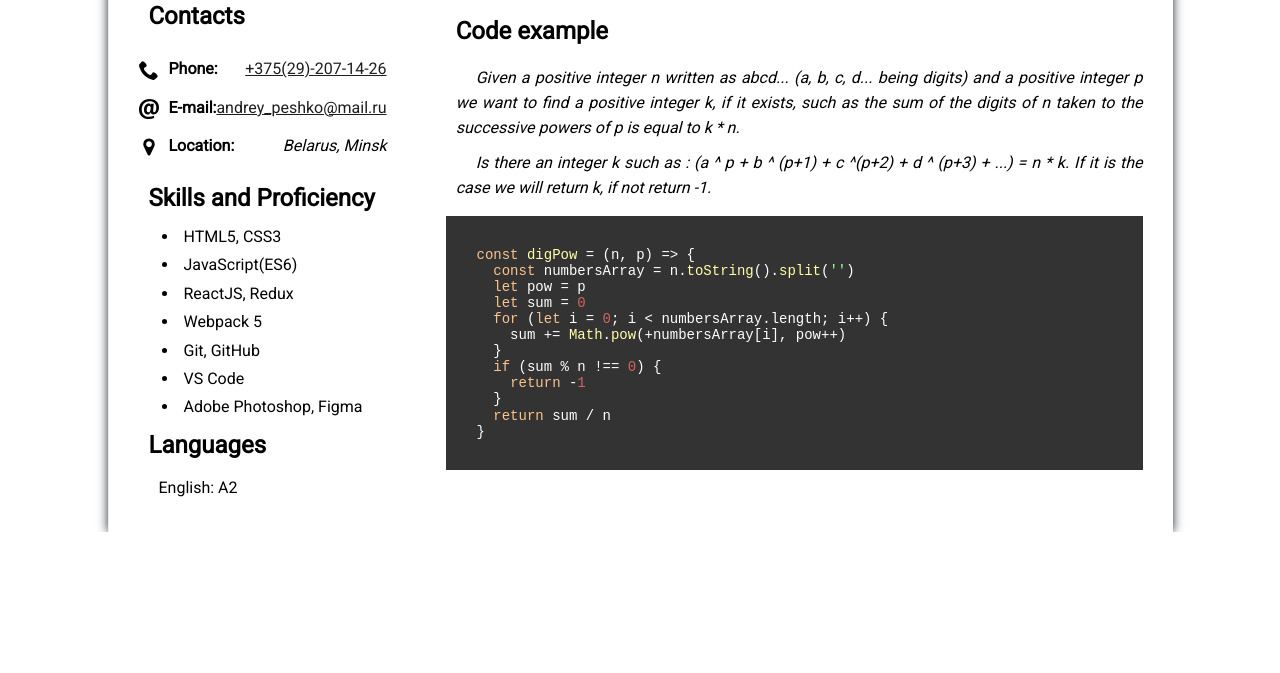
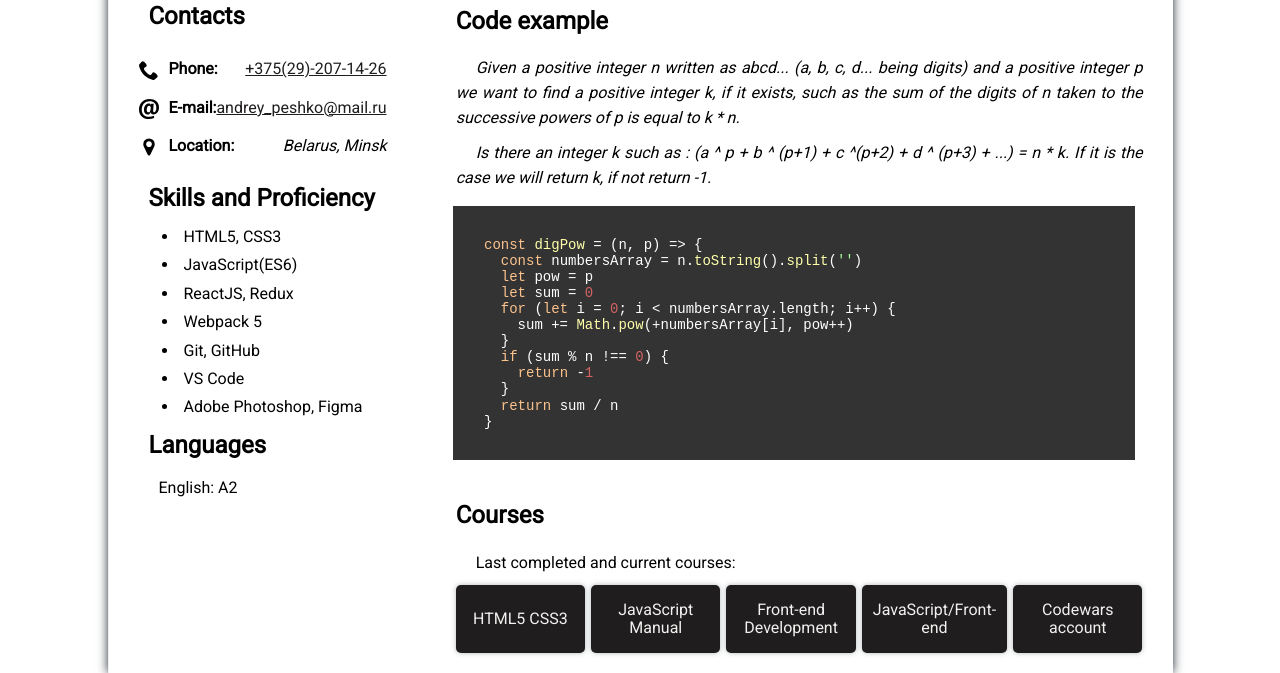
Before and after one commit to AndreyPesh/rsschool-cv, a plain HTML site: page index.html in a window 1280 px wide. Shown: the part 390-1063 px from the top of the page. Before the commit the page ends 922 px from the top, so only its background shows below. Drawn offline with nearby package versions, Linux system fonts and the light colour scheme.

Commit message:
feat: add courses

```diff
--- a/index.html
+++ b/index.html
@@ -35,7 +35,7 @@
               <a href="#code">Code Example</a>
             </li>
             <li class="navigation__link">
-              <a href="#">Courses</a>
+              <a href="#courses">Courses</a>
             </li>
           </ul>
         </nav>
@@ -112,9 +112,19 @@
   </code>
         </pre>
       </section>
+      <section class="courses" id="courses">
+        <h2 class="subtitle">Courses</h2>
+        <p class="paragraph">Last completed and current courses: </p>
+        <ul class="courses__list">
+          <li class="courses__item"><a href="https://htmlacademy.ru/" target="_blank">Html5 Css3</a></li>
+          <li class="courses__item"><a href="https://learn.javascript.ru/" target="_blank">JavaScript Manual</a></li>
+          <li class="courses__item"><a href="https://dmitrylavrik.ru/courses" target="_blank">Front-end Development</a></li>
+          <li class="courses__item"><a href="https://rs.school/js/" target="_blank">JavaScript/Front-end</a></li>
+          <li class="courses__item"><a href="https://www.codewars.com/users/AndreyPesh" target="_blank">Codewars account</a></li>
+        </ul>
+      </section>
     </main>
   </div>
-
   <footer></footer>
 
 </body>
--- a/style/style.css
+++ b/style/style.css
@@ -160,11 +160,53 @@ html {
 }
 
 .code-example {
-  padding: 30px 0;
+  padding-top: 20px;
 }
 
 .code {
   margin: 0 auto;
-  max-width: calc(100% - 20px);
+  max-width: calc(100% - 35px);
   font-size: 14px;
 }
+
+.courses {
+  padding-bottom: 20px;
+}
+
+.courses__list {
+  padding: 10px 10px 0 20px;
+  display: flex;
+  flex-wrap: wrap;
+  justify-content: space-between;
+}
+
+.courses__item {
+  flex-basis: calc(20% - 10px);
+  border: 1px solid rgba(31, 29, 29, 0.5);
+
+  text-align: center;
+  background-color: var(--dark-color);
+  border-radius: 5px;
+  box-shadow: 0px 0px 5px rgba(99, 110, 119, 0.5);
+  transition: all 0.2s ease-in;
+}
+
+.courses__item:hover {
+  transform: scale(1.05);
+  /* font-size: 15px; */
+}
+.courses__item a {
+  padding: 15px 10px;
+  display: inline-flex;
+  justify-content: center;
+  align-items: center;
+  width: 100%;
+  height: 100%;
+  text-decoration: none;
+  color: var(--light-color);
+  box-sizing: border-box;
+}
+
+.courses__item:first-child {
+  text-transform: uppercase;
+}
```
Also changed, not shown: style/normalize.css.
